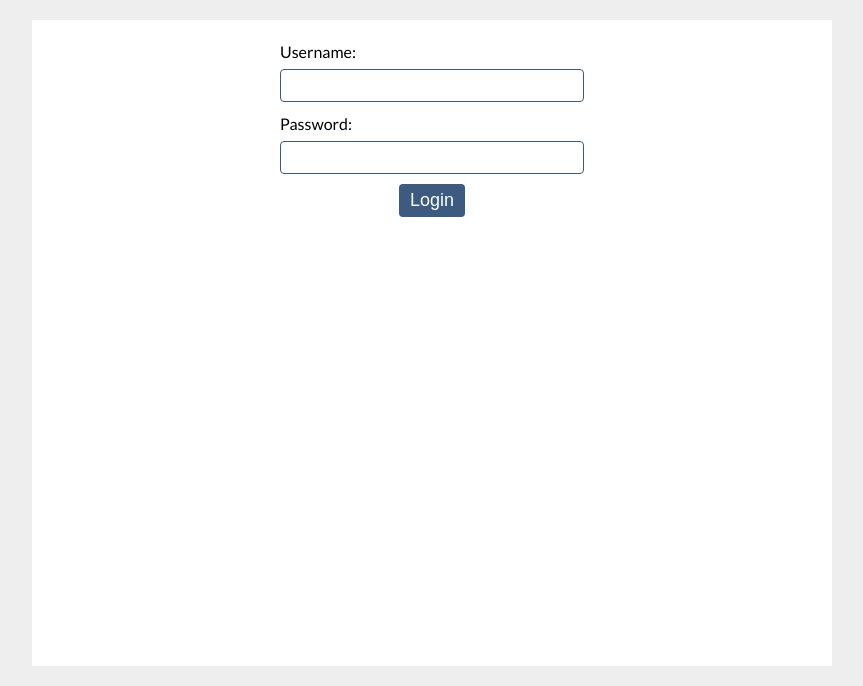
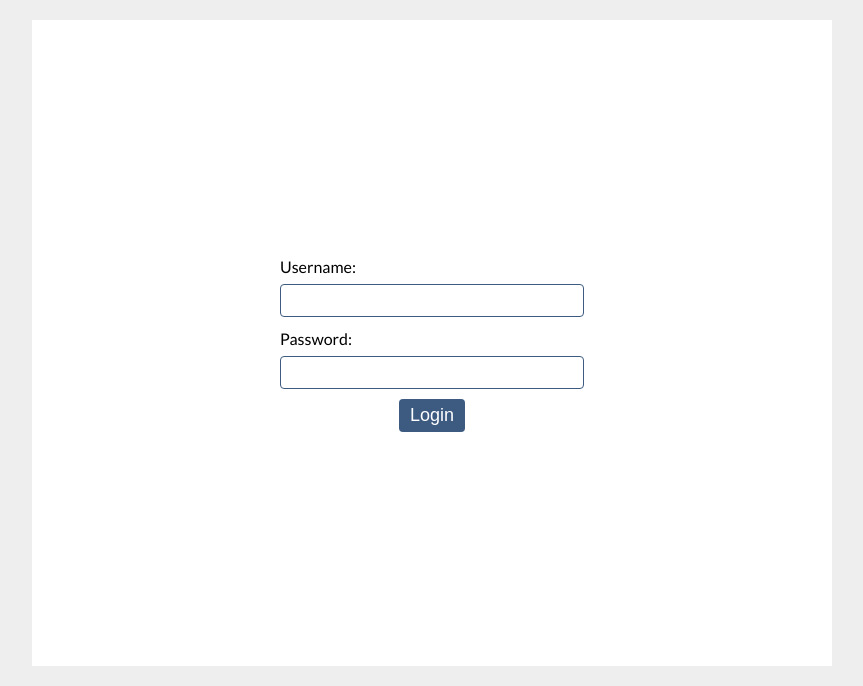
Before and after one commit to Hydr8O/todo_app, a Django app: page /login/ in a window 1280 px wide. Shown: the part 114-800 px from the top of the page, without its empty margins (208-1071 px from the left). Run offline with Django 3.2, Linux system fonts and the light colour scheme.

Commit message:
change styling of auth forms

```diff
--- a/auth_app/templates/auth_app/login.html
+++ b/auth_app/templates/auth_app/login.html
@@ -7,7 +7,7 @@
     <h3 class="header header--tertiary header--animated">
         Login
     </h3>
-    <div class="content">
+    <section class="content">
             {% if messages %}
                 {% for message in messages %}
                     <div class="message message--{{ message.tags }}">
@@ -15,10 +15,10 @@
                     </div>
                 {% endfor %}
             {% endif %}
-        <form class="form" action="{% url 'auth_app:login' %}" method="POST">
+            <form class="form form--auth" action="{% url 'auth_app:login' %}" method="POST">
                 {% csrf_token %}
                 {% include 'auth_app/credential_fields.html' %}
                 <button class="button" type="submit">Login</button>
             </form>
-    </div>
+    </section>
 {% endblock %}
--- a/auth_app/templates/auth_app/signup.html
+++ b/auth_app/templates/auth_app/signup.html
@@ -15,7 +15,7 @@
                 </div>
             {% endfor %}
         {% endif %}
-        <form class="form" action="{% url 'auth_app:signup' %}" method="POST">
+        <form class="form form--auth" action="{% url 'auth_app:signup' %}" method="POST">
             {% csrf_token %}
             <div class="form__form-group">
                 <label for="email">Email:</label>
--- a/core/static/core/css/form.css
+++ b/core/static/core/css/form.css
@@ -1,8 +1,12 @@
 .form {
-    grid-column: center-start / center-end;
     display: flex;
     flex-direction: column;
     align-items: center;
+    justify-content: center;
+}
+
+.form--auth {
+    height: 100%;
 }
 
 .form__form-group {
```
Lines whose indentation alone changed are shown as unchanged.
